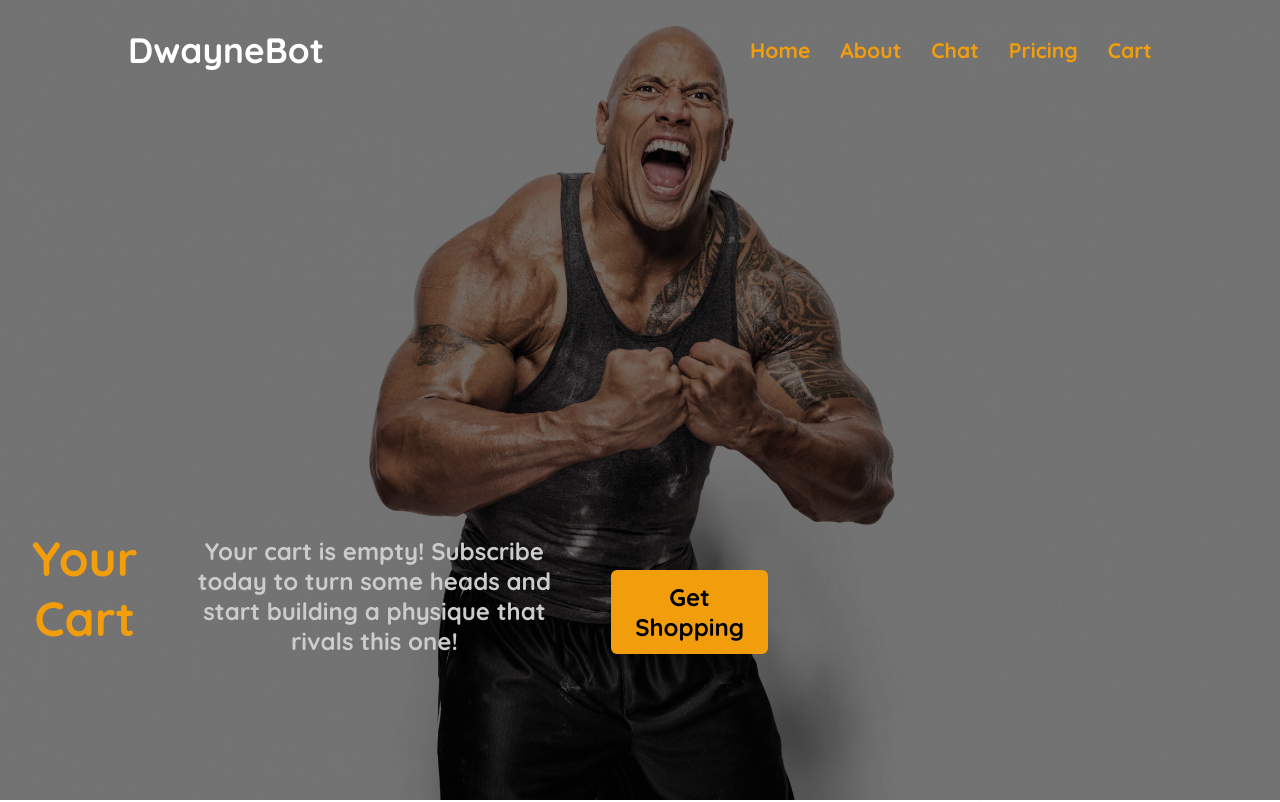
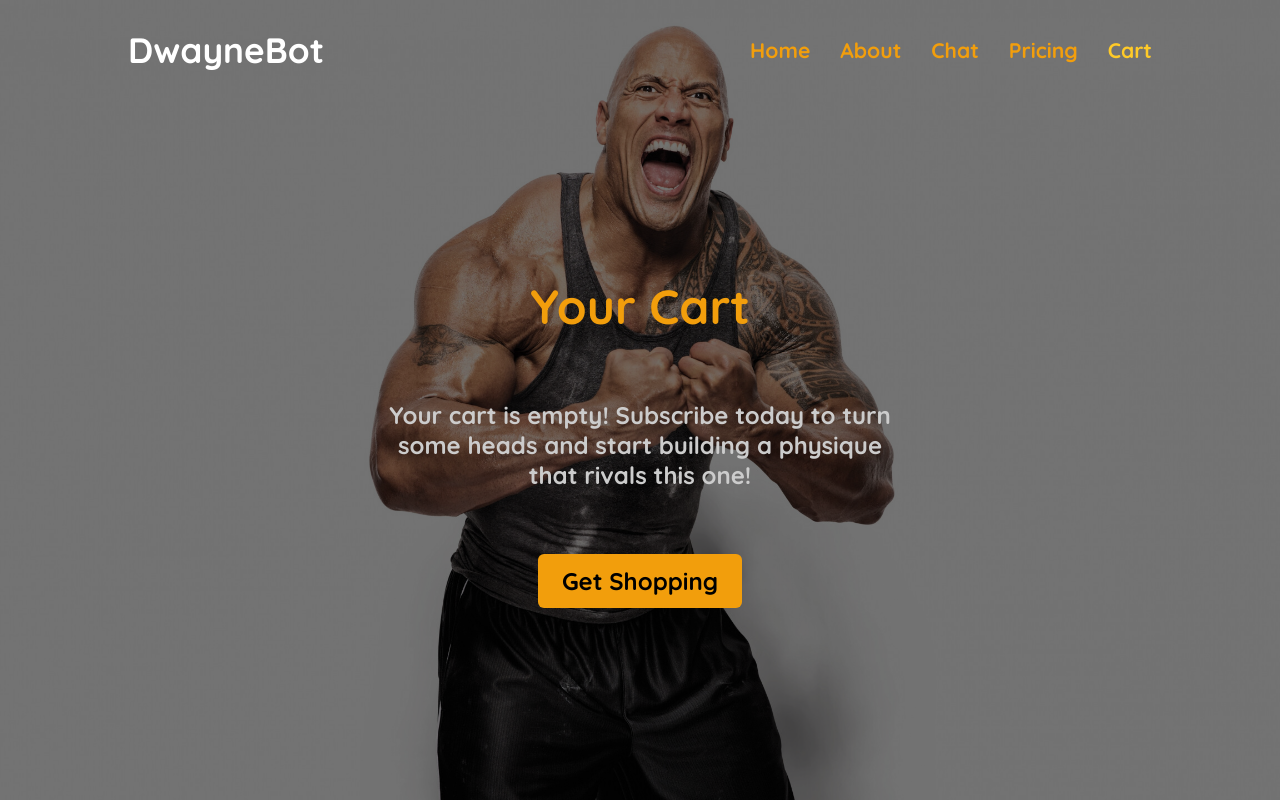
Before and after one commit to MattLantin/final_project, a website: page public/components/checkout.html in a window 1280 px wide. Shown: the top 802 px of the page. Drawn offline with nearby package versions, Linux system fonts and the light colour scheme; some packages are replaced by stand-ins of ours; a script that the page names is missing.

Commit message:
Update checkout.html

```diff
--- a/public/components/checkout.html
+++ b/public/components/checkout.html
@@ -8,7 +8,6 @@
   <script src="https://cdn.jsdelivr.net/npm/sweetalert2@11"></script>
   <script src="https://cdn.jsdelivr.net/npm/canvas-confetti@1.9.2/dist/confetti.browser.min.js"></script>
   <link rel="icon" href="../assets/favicon.ico" type="image/x-icon">
-  <link rel="stylesheet" href="../styling/style.css">
   <link rel="stylesheet" href="../styling/checkout.css">
 </head>
 <body>
@@ -21,14 +20,14 @@
                 <li><a href="./about.html">About</a></li>
                 <li><a href="./chatbot.html">Chat</a></li>
                 <li><a href="./tiers.html">Pricing</a></li>
-                <li id="hom"><a href="./checkout.html">Cart</a></li>
+                <li id="hom"><a href="./checkout.html" style="color: #ffca28;">Cart</a></li>
               </ul>
           </nav>
     </div>
   </header>
 
   <section class="cart-section" style="margin-top: 80px;">
-    <h1>Your Cart</h1>
+    <h1 class="cart-section">Your Cart</h1>
     <div class="cart-items" id="cartContainer">
     </div>
     <div class="button-wrapper" id="buttonContainer">
```
